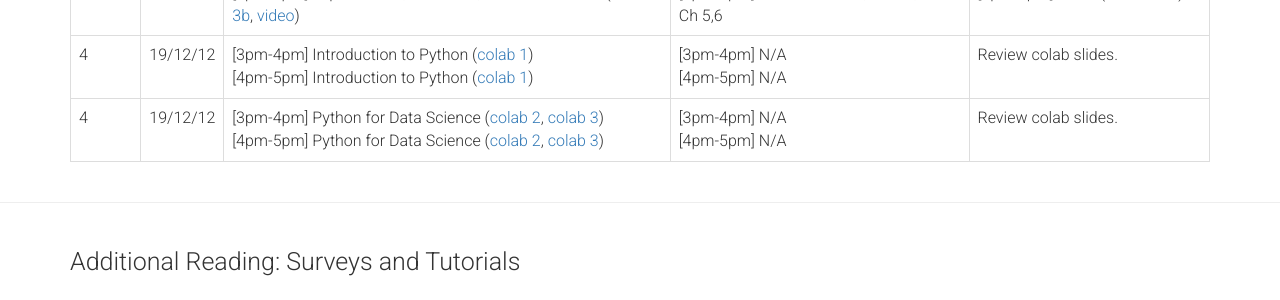
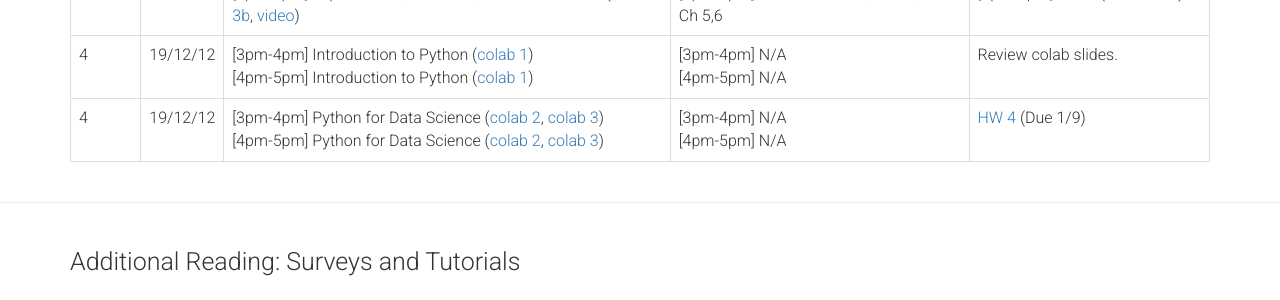
Before and after one commit to talisstats/talisstats.github.io, a Jekyll site: the page syllabus.html, which Jekyll copies as it is, in a window 1280 px wide. Shown: the part 902-1202 px from the top of the page. Built offline with Jekyll 4.4.1, drawn with Linux system fonts in a browser that asks for light colours; nearby versions of some CDN libraries.

Commit message:
Adds hw4

```diff
--- a/syllabus.html
+++ b/syllabus.html
@@ -161,7 +161,7 @@
       [4pm-5pm] N/A </br>
     </td>
     <td>
-      Review colab slides.
+      <a href="https://colab.research.google.com/drive/190O9T_QZH6ZKUJgCNBHpPrRuDFhWnFR-">HW 4</a> (Due 1/9) </br>
     </td>
   </tr>
 
```
